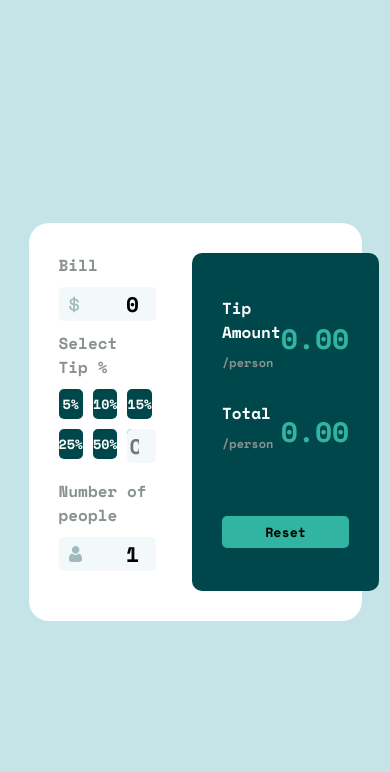
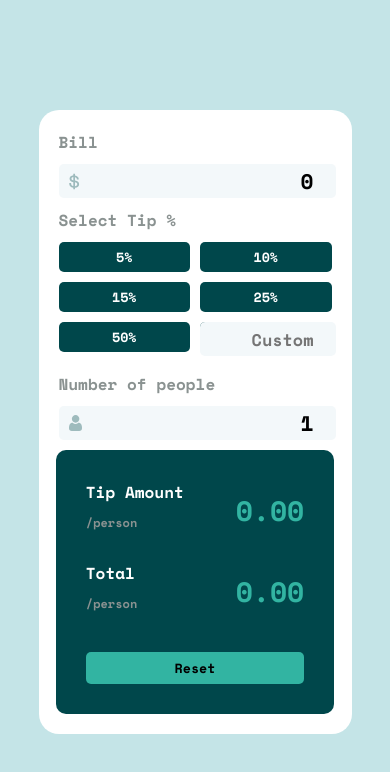
Before and after one commit to paluras/tipcalculator, a React (Vite) app: page / in a window 390 px wide. Shown: the top 772 px of the page. Built offline with nearby package versions, Linux system fonts and the light colour scheme.

Commit message:
add mobile

```diff
--- a/src/App.css
+++ b/src/App.css
@@ -11,8 +11,8 @@
 }
 .App{
   display: flex;
-  width: 70vw;
-  height: 40vh;
+  max-width: 70vw;
+  max-height: 40vh;
   background-color: white;
   border-radius: 20px;
   padding: 30px;
@@ -50,6 +50,16 @@ input{
   border-radius: 5px;
   text-align:right;
   font-size: 2.5vh;
+
+}
+
+input::-webkit-outer-spin-button,
+input::-webkit-inner-spin-button {
+  -webkit-appearance: none;
+  margin: 10px;
+}
+input[type=number] {
+  -moz-appearance: textfield;
 }
 .buttons-calc{
   display: grid;
@@ -62,8 +72,9 @@ div{
 }
 .custom-btn input{
   width: 100%;
-  text-align: center;
+  text-align: end;
   color:#8a9291;
+  font-size: 2vh;
 }
 .bill-calc{
   display: flex;
@@ -95,3 +106,36 @@ div{
   border: none;
   border-radius: 5px;
 }
+
+@media screen and (max-width: 768px) {
+
+    .App{
+      flex-direction: column;
+      width:100%;
+      max-height: 100vh;
+      padding: 20px;
+      align-items: center;
+    }
+
+    .left-main{
+      display: flex;
+      width: 100%;
+      flex-direction: column;
+      justify-content: space-around;
+      padding: 0px;
+    }
+
+    .bill-calc{
+      display: flex;
+      flex-direction: column;
+      width: 80%;
+      height: 100%;
+
+      justify-content: space-around;
+      background-color: #00474b;
+      border-radius: 10px;
+    }
+    .buttons-calc{
+      grid-template-columns: 1fr 1fr ;
+    }
+}
```
